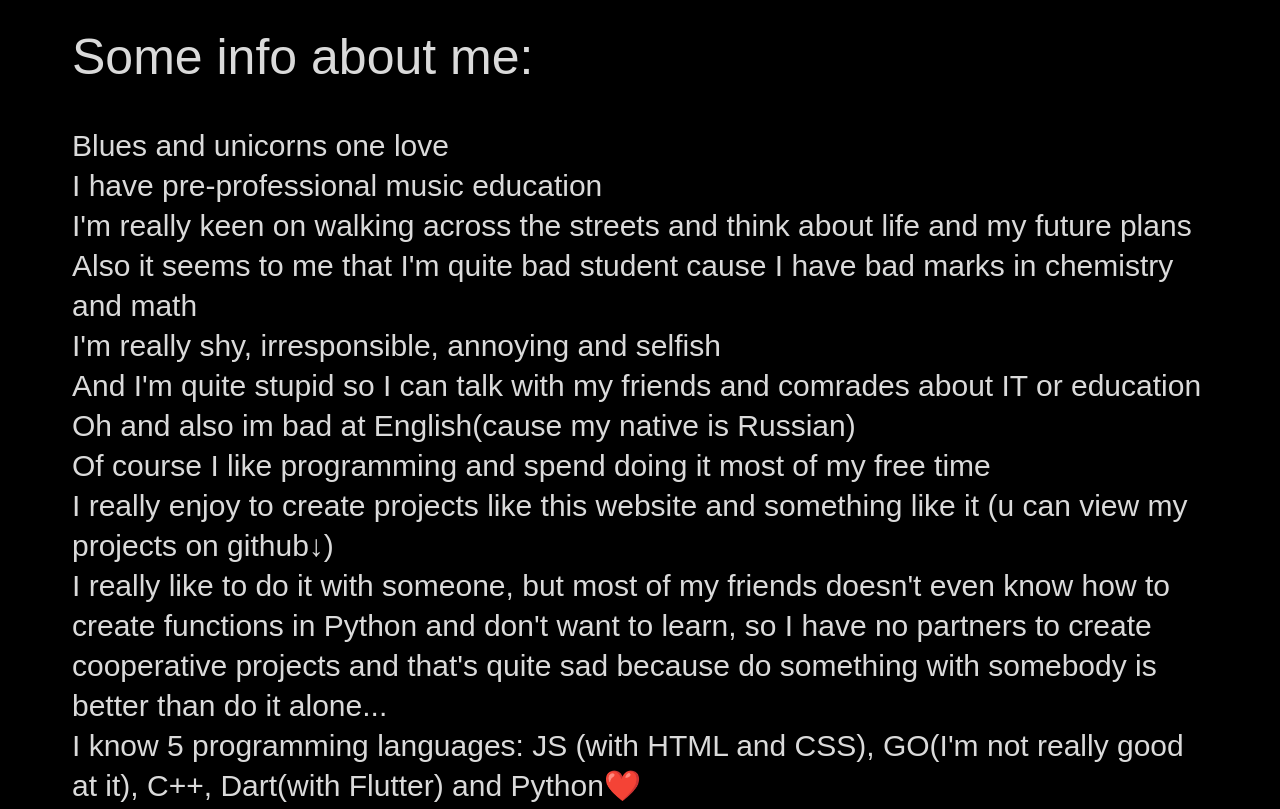
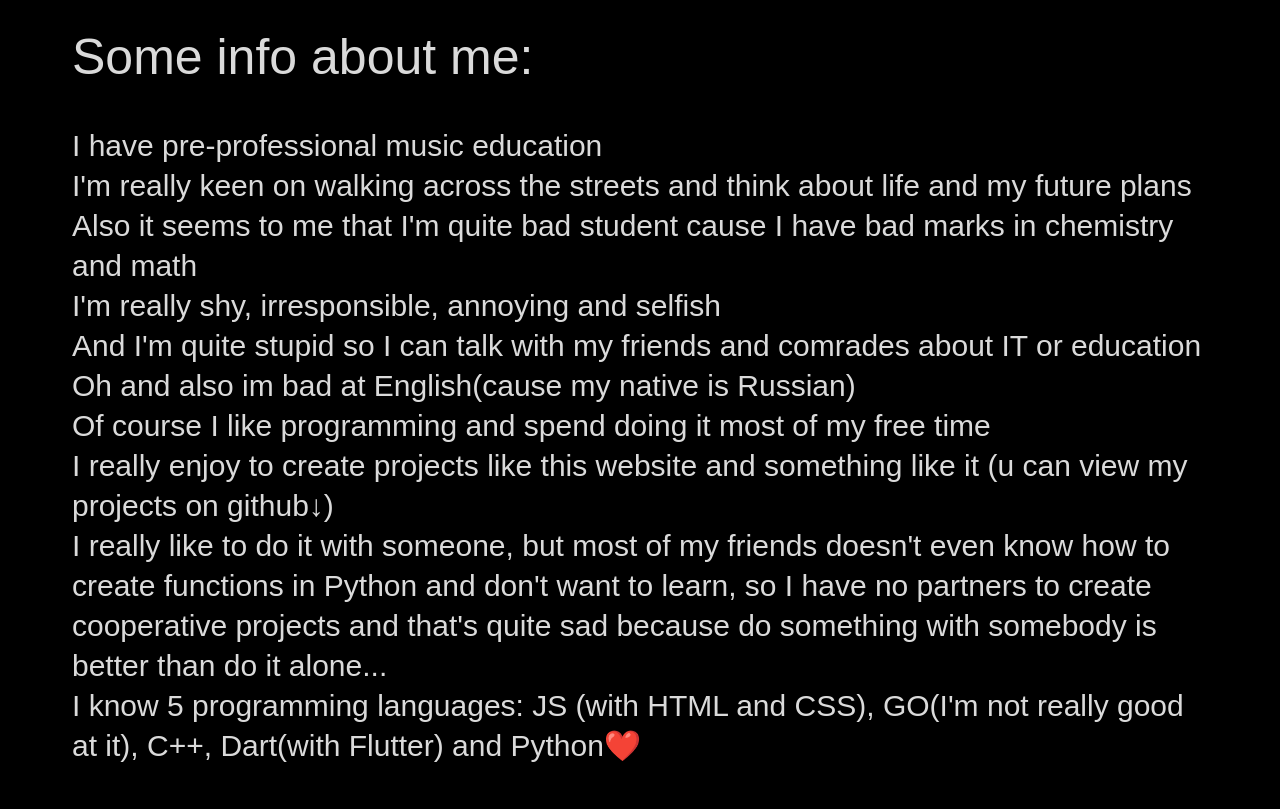
Before and after one commit to aNOOBisTheGod/site, a plain HTML site: page index.html in a window 1280 px wide. Shown: the part 920-1729 px from the top of the page. Drawn offline with Linux system fonts and the light colour scheme; animation ran at ten frames a second.

Commit message:
Update index.html

```diff
--- a/index.html
+++ b/index.html
@@ -14,7 +14,6 @@
 	<section class="section">
 		<div class="fade-in title">Some info about me:</div>
 		<div class="fade-in simple-text">
-			Blues and unicorns one love<br>
 			I have pre-professional music education<br>
 			I'm really keen on walking across the streets and think about life and my future plans<br>
 			Also it seems to me  that I'm quite bad student cause I have bad marks in chemistry and math<br>
```
